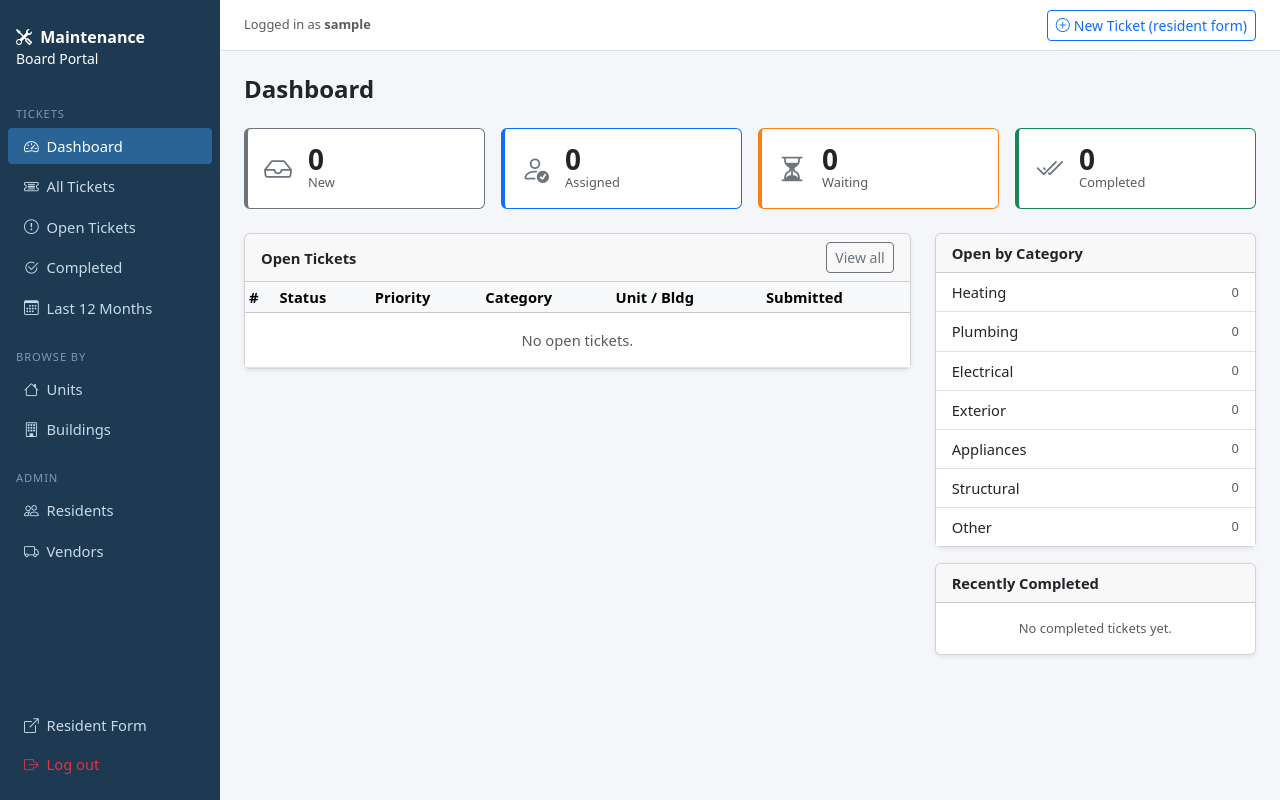
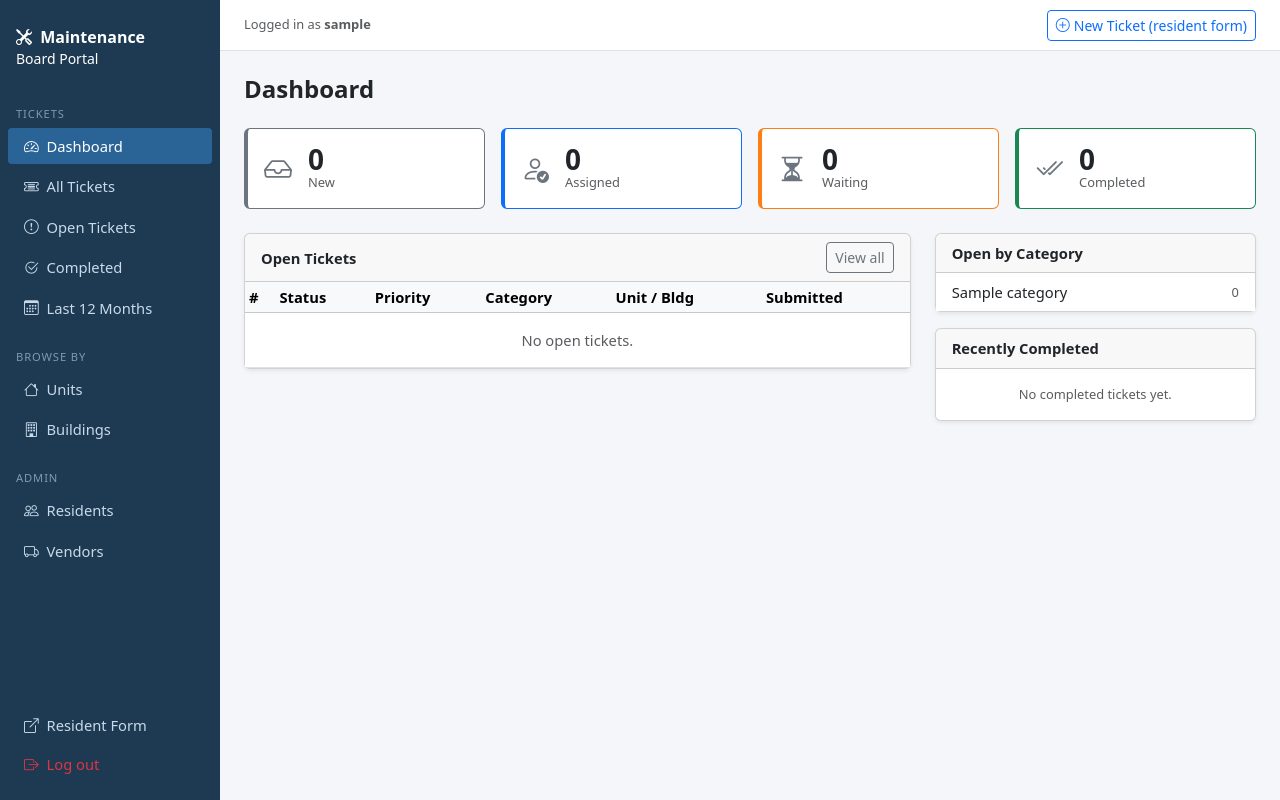
Before and after one commit to shansen5/Bellcoho-Ticketing, a Flask app: page /board/ in a window 1280 px wide. Run offline with Flask 3, Linux system fonts and the light colour scheme; a user stored in the database is signed in; tables that the repository leaves empty hold one stand-in row (values such as "Sample post").

Commit message:
Add categories table to database

```diff
--- a/app.py
+++ b/app.py
@@ -13,8 +13,8 @@ from werkzeug.utils import secure_filename
 
 from models import (
     db, Building, Unit, Resident, Vendor, Ticket, TicketVendor,
-    Attachment, Comment, BoardUser,
-    STATUS_CHOICES, CATEGORY_CHOICES, PRIORITY_CHOICES
+    Attachment, Comment, BoardUser, Category,
+    STATUS_CHOICES, PRIORITY_CHOICES
 )
 
 # ---------------------------------------------------------------------------
@@ -81,9 +81,10 @@ def create_app(config=None):
         residents = Resident.query.order_by(Resident.name).all()
         units = Unit.query.order_by(Unit.number).all()
         buildings = Building.query.order_by(Building.number).all()
+        categories = Category.query.order_by(Category.name).all()
         if request.method == "POST":
             resident_id = request.form.get("resident_id") or None
-            category = request.form.get("category", "Other")
+            category_id = request.form.get("category") or None
             description = request.form.get("description", "").strip()
             priority = request.form.get("priority", "Low")
             unit_id = request.form.get("unit_id") or None
@@ -92,12 +93,12 @@ def create_app(config=None):
             if not resident_id:
                 flash("Please select your name.", "danger")
                 return render_template("submit.html", residents=residents, units=units,
-                                       buildings=buildings, categories=CATEGORY_CHOICES,
+                                       buildings=buildings, categories=categories,
                                        priorities=PRIORITY_CHOICES)
             if not description:
                 flash("Please describe the issue.", "danger")
                 return render_template("submit.html", residents=residents, units=units,
-                                       buildings=buildings, categories=CATEGORY_CHOICES,
+                                       buildings=buildings, categories=categories,
                                        priorities=PRIORITY_CHOICES)
 
             resident = db.session.get(Resident, int(resident_id))
@@ -109,7 +110,7 @@ def create_app(config=None):
 
             ticket = Ticket(
                 status="New",
-                category=category,
+                category_id=int(category_id) if category_id else None,
                 priority=priority,
                 unit_id=int(unit_id) if unit_id else None,
                 building_id=int(building_id) if building_id else None,
@@ -140,7 +141,7 @@ def create_app(config=None):
             return redirect(url_for("public.submit"))
 
         return render_template("submit.html", residents=residents, units=units,
-                               buildings=buildings, categories=CATEGORY_CHOICES,
+                               buildings=buildings, categories=categories,
                                priorities=PRIORITY_CHOICES)
 
     @public.route("/uploads/<path:filepath>")
@@ -203,9 +204,9 @@ def create_app(config=None):
             "completed": Ticket.query.filter_by(status="Completed").count(),
         }
         by_category = {}
-        for cat in CATEGORY_CHOICES:
+        for cat in Category.query.order_by(Category.name).all():
             by_category[cat] = Ticket.query.filter(
-                Ticket.category == cat,
+                Ticket.category_id == cat.id,
                 Ticket.status.in_(["New", "Assigned", "Waiting"])
             ).count()
         return render_template(
@@ -238,7 +239,7 @@ def create_app(config=None):
             else:
                 q = q.filter(Ticket.status == status)
         if category:
-            q = q.filter(Ticket.category == category)
+            q = q.filter(Ticket.category_id == int(category))
         if priority:
             q = q.filter(Ticket.priority == priority)
         if unit_id:
@@ -276,7 +277,7 @@ def create_app(config=None):
             tickets=tickets,
             units=units,
             buildings=buildings,
-            categories=CATEGORY_CHOICES,
+            categories=Category.query.order_by(Category.name).all(),
             priorities=PRIORITY_CHOICES,
             statuses=STATUS_CHOICES,
             filters={
@@ -337,7 +338,9 @@ def create_app(config=None):
             # Default: update ticket fields
             old_status = ticket.status
             ticket.status = request.form.get("status", ticket.status)
-            ticket.category = request.form.get("category", ticket.category)
+            new_cat_id = request.form.get("category")
+            if new_cat_id:
+                ticket.category_id = int(new_cat_id)
             ticket.priority = request.form.get("priority", ticket.priority)
             ticket.description = request.form.get("description", ticket.description)
 
@@ -387,7 +390,7 @@ def create_app(config=None):
             vendors=vendors,
             photos=photos,
             documents=documents,
-            categories=CATEGORY_CHOICES,
+            categories=Category.query.order_by(Category.name).all(),
             priorities=PRIORITY_CHOICES,
             statuses=STATUS_CHOICES,
         )
--- a/templates/board/dashboard.html
+++ b/templates/board/dashboard.html
@@ -56,7 +56,7 @@
               <td><a href="{{ url_for('board.ticket_detail', ticket_id=t.id) }}">#{{ t.id }}</a></td>
               <td><span class="badge badge-{{ t.status }}">{{ t.status }}</span></td>
               <td><span class="badge badge-{{ t.priority }}">{{ t.priority }}</span></td>
-              <td>{{ t.category }}</td>
+              <td>{{ t.category.name }}</td>
               <td>
                 {% if t.unit %}Unit {{ t.unit.number }}{% elif t.effective_building %}Bldg {{ t.effective_building.number }}{% else %}—{% endif %}
               </td>
@@ -79,8 +79,8 @@
         <ul class="list-group list-group-flush">
           {% for cat, cnt in by_category.items() %}
           <li class="list-group-item d-flex justify-content-between align-items-center py-2">
-            <a href="{{ url_for('board.ticket_list', status='open', category=cat) }}"
-               class="text-decoration-none text-body">{{ cat }}</a>
+            <a href="{{ url_for('board.ticket_list', status='open', category=cat.id) }}"
+               class="text-decoration-none text-body">{{ cat.name }}</a>
             {% if cnt > 0 %}
               <span class="badge bg-primary rounded-pill">{{ cnt }}</span>
             {% else %}
@@ -100,7 +100,7 @@
         <a href="{{ url_for('board.ticket_detail', ticket_id=t.id) }}"
            class="list-group-item list-group-item-action py-2 small">
           <div class="d-flex justify-content-between">
-            <span>#{{ t.id }} – {{ t.category }}</span>
+            <span>#{{ t.id }} – {{ t.category.name }}</span>
             <span class="text-muted">{{ t.date_completed.strftime('%b %d') if t.date_completed else '—' }}</span>
           </div>
           <div class="text-muted text-truncate">{{ t.description[:60] }}</div>
--- a/templates/board/ticket_detail.html
+++ b/templates/board/ticket_detail.html
@@ -43,7 +43,7 @@
               <label class="form-label small fw-semibold">Category</label>
               <select name="category" class="form-select form-select-sm">
                 {% for c in categories %}
-                <option value="{{ c }}" {% if ticket.category == c %}selected{% endif %}>{{ c }}</option>
+                <option value="{{ c.id }}" {% if ticket.category_id == c.id %}selected{% endif %}>{{ c.name }}</option>
                 {% endfor %}
               </select>
             </div>
--- a/templates/board/ticket_list.html
+++ b/templates/board/ticket_list.html
@@ -26,7 +26,7 @@
         <select name="category" class="form-select form-select-sm">
           <option value="">All</option>
           {% for c in categories %}
-          <option value="{{ c }}" {% if filters.category == c %}selected{% endif %}>{{ c }}</option>
+          <option value="{{ c.id }}" {% if filters.category == c.id|string %}selected{% endif %}>{{ c.name }}</option>
           {% endfor %}
         </select>
       </div>
@@ -99,7 +99,7 @@
           <td><a href="{{ url_for('board.ticket_detail', ticket_id=t.id) }}" class="fw-semibold">#{{ t.id }}</a></td>
           <td><span class="badge badge-{{ t.status }}">{{ t.status }}</span></td>
           <td><span class="badge badge-{{ t.priority }} text-white">{{ t.priority }}</span></td>
-          <td>{{ t.category }}</td>
+          <td>{{ t.category.name }}</td>
           <td class="text-nowrap">
             {% if t.unit %}
               <a href="{{ url_for('board.unit_detail', unit_id=t.unit_id) }}">Unit {{ t.unit.number }}</a>
--- a/templates/board/unit_detail.html
+++ b/templates/board/unit_detail.html
@@ -55,7 +55,7 @@
             <tr>
               <td><a href="{{ url_for('board.ticket_detail', ticket_id=t.id) }}">#{{ t.id }}</a></td>
               <td><span class="badge badge-{{ t.status }}">{{ t.status }}</span></td>
-              <td>{{ t.category }}</td>
+              <td>{{ t.category.name }}</td>
               <td><span class="badge badge-{{ t.priority }}">{{ t.priority }}</span></td>
               <td class="text-truncate" style="max-width:200px">{{ t.description }}</td>
               <td class="text-nowrap text-muted small">{{ t.date_submitted.strftime('%Y-%m-%d') }}</td>
--- a/templates/submit.html
+++ b/templates/submit.html
@@ -80,7 +80,7 @@
             <label class="form-label">Category <span class="text-danger">*</span></label>
             <select name="category" class="form-select" required>
               {% for cat in categories %}
-                <option value="{{ cat }}">{{ cat }}</option>
+                <option value="{{ cat.id }}">{{ cat.name }}</option>
               {% endfor %}
             </select>
           </div>
```
Also changed, not shown: models.py (+14 -3 lines), seed.py (+22 -2 lines).
